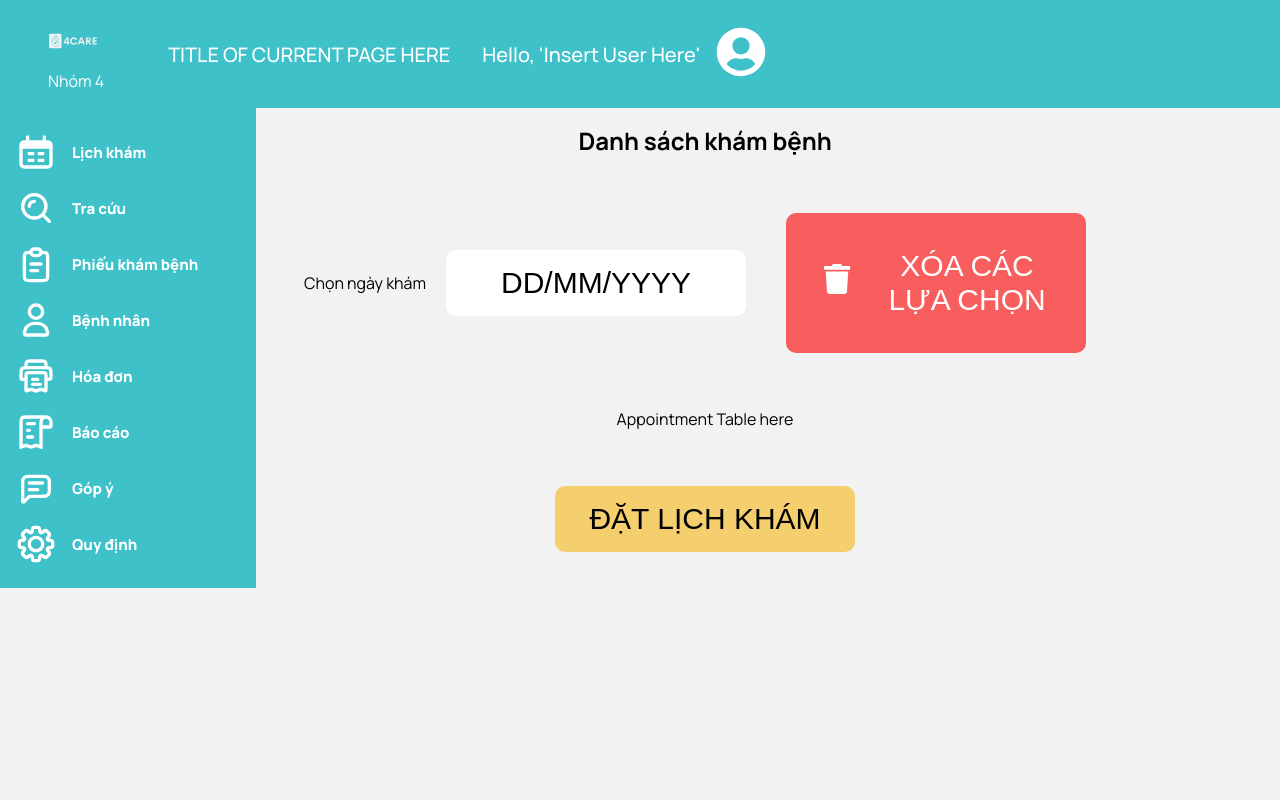
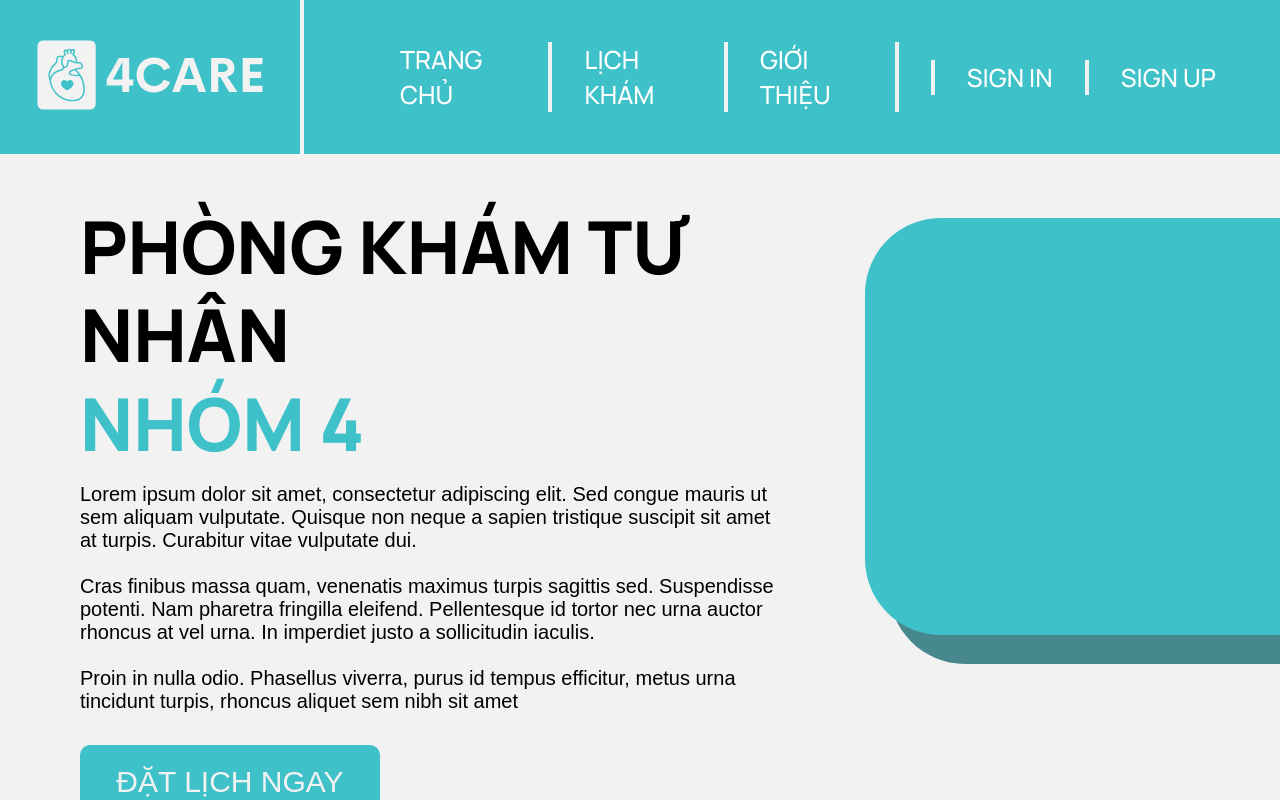
Before and after one commit to phantanhoancuong/Software-Engineering-Private-Clinic, a React (Create React App) app: page / in a window 1280 px wide. Shown: the top 800 px of the page. Built offline with nearby package versions, Linux system fonts and the light colour scheme.

Commit message:
Appointment View displayed on App for easy styling

```diff
--- a/src/containers/header/HeaderUser.jsx
+++ b/src/containers/header/HeaderUser.jsx
@@ -10,7 +10,6 @@ const HeaderUser = () => {
       <div className="headerUser-links">
         <div className="headerUser-links_logo">
           <img src={logo} alt="Logo" />
-          <p>Nhóm 4</p>
         </div>
 
         <div className="headerUser-title">
--- a/src/index.js
+++ b/src/index.js
@@ -7,6 +7,7 @@ import './index.css';
 import App from './pages/App/App';
 import SignUp from './pages/Sign Up/Sign Up'
 import SignIn from './pages/Sign In/Sign In'
+import ForgetPassword from './pages/Forget Password/Forget Password';
 
 ReactDOM.render(
     <React.StrictMode>
@@ -15,8 +16,8 @@ ReactDOM.render(
                 <Route path='/' element={<App />} />
                 <Route path='/signUp' element={<SignUp />} />
                 <Route path='/signIn' element={<SignIn />} />
+                <Route path='/forgetPassword' element={<ForgetPassword />} />
             </Routes>
-
         </BrowserRouter>
     </React.StrictMode>,
     document.getElementById('root')
--- a/src/pages/App/App.js
+++ b/src/pages/App/App.js
@@ -8,10 +8,11 @@ import "./App.css";
 const App = () => {
   return (
     <div className="App">
-      {/* <Header /> */}
-      {/* <Intro /> */}
-      {/* <Footer /> */}
+      <Header />
+      <Intro />
       <AppointmentView />
+
+      {/* <AppointmentView /> */}
     </div>
   );
 };
```
